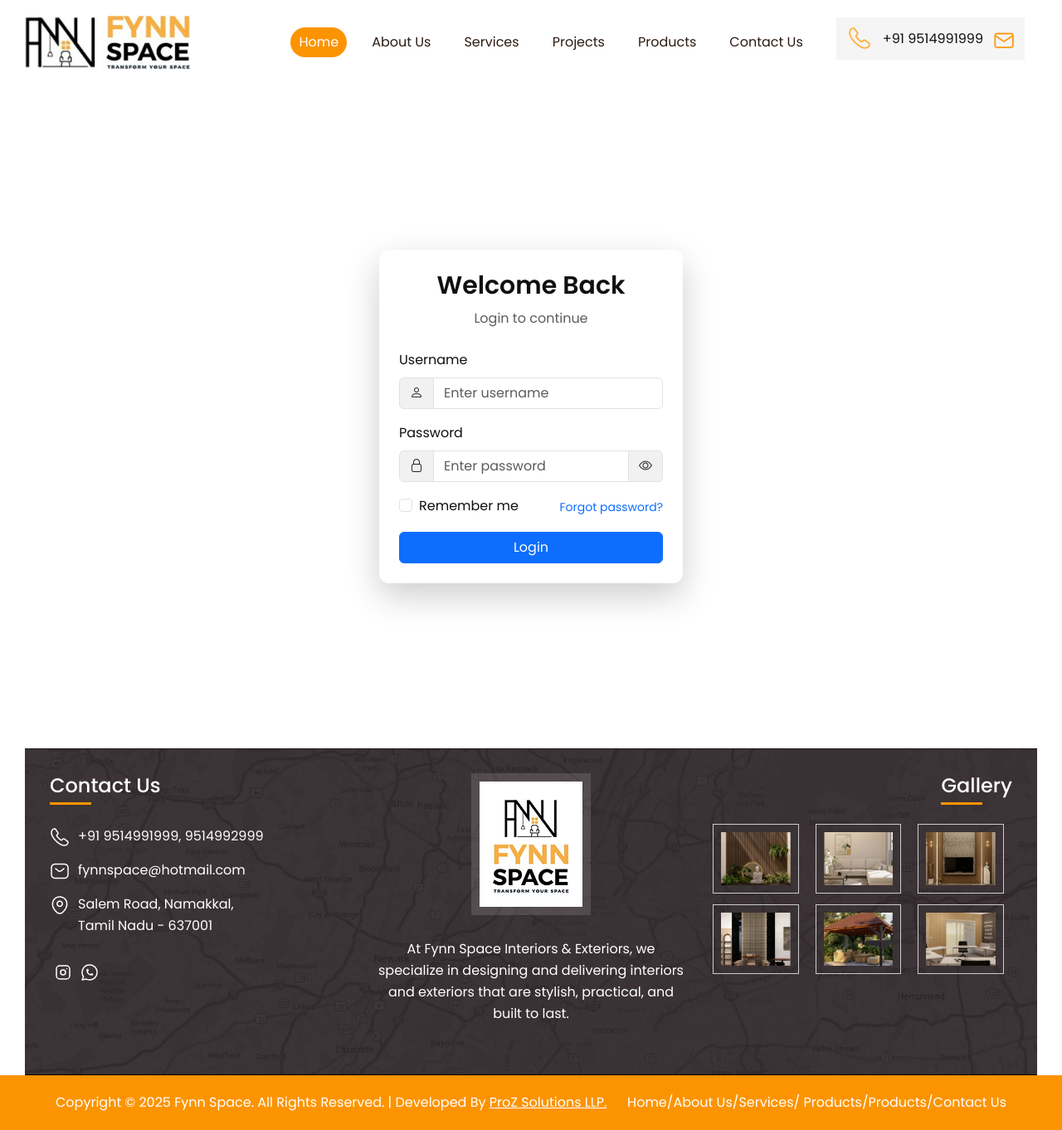
After one commit to manojravichandran22/fynnn-space, a PHP site: page /login.php in a window 1280 px wide. The commit adds this page. Shown: the whole page at 83% size. Run offline with PHP 8.4, Linux system fonts and the light colour scheme.

Commit message:
login page

```diff
--- a/css/style.css
+++ b/css/style.css
@@ -2392,3 +2392,24 @@ h6 {letter-spacing: 0.6px;}
 }
 
 }
+
+.login-section {
+  min-height: 100vh;
+  background: transparent !important;
+  display: flex;
+  align-items: center;
+}
+
+.login-card {
+  background: #fff;
+  border-radius: 12px;
+  box-shadow: 0 10px 30px rgba(0,0,0,0.15);
+}
+
+.login-card h3 {
+  font-weight: 600;
+}
+
+.input-group-text {
+  background-color: #f1f1f1;
+}
--- /dev/null
+++ b/login.php
@@ -0,0 +1,150 @@
+<?php
+ob_start();
+session_start();
+?>
+<!DOCTYPE html>
+<html lang="en">
+<head>
+  <meta charset="utf-8">
+  <title>Login</title>
+  <meta http-equiv="X-UA-Compatible" content="IE=edge">
+  <meta name="viewport" content="width=device-width, initial-scale=1.0">
+
+  <!-- Bootstrap CSS -->
+  <link href="https://cdn.jsdelivr.net/npm/bootstrap@5.3.3/dist/css/bootstrap.min.css" rel="stylesheet">
+
+  <!-- Bootstrap Icons -->
+  <link href="https://cdn.jsdelivr.net/npm/bootstrap-icons/font/bootstrap-icons.css" rel="stylesheet">
+
+  <!-- Your common website css -->
+  <?php include('website-link.php'); ?>
+
+  <style>
+    body {
+      margin: 0;
+      padding: 0;
+    }
+
+    .login-section {
+      min-height: 100vh;
+      background: linear-gradient(135deg, #0d6efd, #6f42c1);
+      display: flex;
+      align-items: center;
+    }
+
+    .login-card {
+      background: #ffffff;
+      border-radius: 12px;
+      box-shadow: 0 15px 40px rgba(0, 0, 0, 0.2);
+    }
+
+    .login-card h3 {
+      font-weight: 600;
+    }
+
+    .input-group-text {
+      background-color: #f1f1f1;
+      cursor: pointer;
+    }
+  </style>
+</head>
+
+<body>
+
+<?php
+$index = true;
+include('header.php');
+?>
+
+<section class="login-section">
+  <div class="container">
+    <div class="row justify-content-center">
+      <div class="col-lg-4 col-md-6 col-sm-10">
+        <div class="login-card p-4">
+
+          <h3 class="text-center mb-2">Welcome Back</h3>
+          <p class="text-center text-muted mb-4">Login to continue</p>
+
+          <!-- Show error message -->
+          <?php if (isset($_SESSION['error'])) { ?>
+            <div class="alert alert-danger text-center">
+              <?php
+                echo $_SESSION['error'];
+                unset($_SESSION['error']);
+              ?>
+            </div>
+          <?php } ?>
+
+          <form action="login_process.php" method="post">
+
+            <!-- Username -->
+            <div class="mb-3">
+              <label class="form-label">Username</label>
+              <div class="input-group">
+                <span class="input-group-text">
+                  <i class="bi bi-person"></i>
+                </span>
+                <input type="text" class="form-control" name="username" placeholder="Enter username" required>
+              </div>
+            </div>
+
+            <!-- Password -->
+            <div class="mb-3">
+              <label class="form-label">Password</label>
+              <div class="input-group">
+                <span class="input-group-text">
+                  <i class="bi bi-lock"></i>
+                </span>
+                <input type="password" class="form-control" id="password" name="password" placeholder="Enter password" required>
+                <span class="input-group-text" onclick="togglePassword()">
+                  <i class="bi bi-eye" id="eyeIcon"></i>
+                </span>
+              </div>
+            </div>
+
+            <div class="d-flex justify-content-between align-items-center mb-3">
+              <div class="form-check">
+                <input class="form-check-input" type="checkbox" id="remember">
+                <label class="form-check-label" for="remember">
+                  Remember me
+                </label>
+              </div>
+              <a href="#" class="text-decoration-none small">Forgot password?</a>
+            </div>
+
+            <button type="submit" class="btn btn-primary w-100">
+              Login
+            </button>
+
+          </form>
+        </div>
+      </div>
+    </div>
+  </div>
+</section>
+
+<?php include('footer.php'); ?>
+<?php include('website-js.php'); ?>
+
+<!-- Bootstrap JS -->
+<script src="https://cdn.jsdelivr.net/npm/bootstrap@5.3.3/dist/js/bootstrap.bundle.min.js"></script>
+
+<script>
+function togglePassword() {
+  const password = document.getElementById("password");
+  const eyeIcon = document.getElementById("eyeIcon");
+
+  if (password.type === "password") {
+    password.type = "text";
+    eyeIcon.classList.remove("bi-eye");
+    eyeIcon.classList.add("bi-eye-slash");
+  } else {
+    password.type = "password";
+    eyeIcon.classList.remove("bi-eye-slash");
+    eyeIcon.classList.add("bi-eye");
+  }
+}
+</script>
+
+</body>
+</html>
```
Also changed, not shown: index.php (+52 -24 lines).
